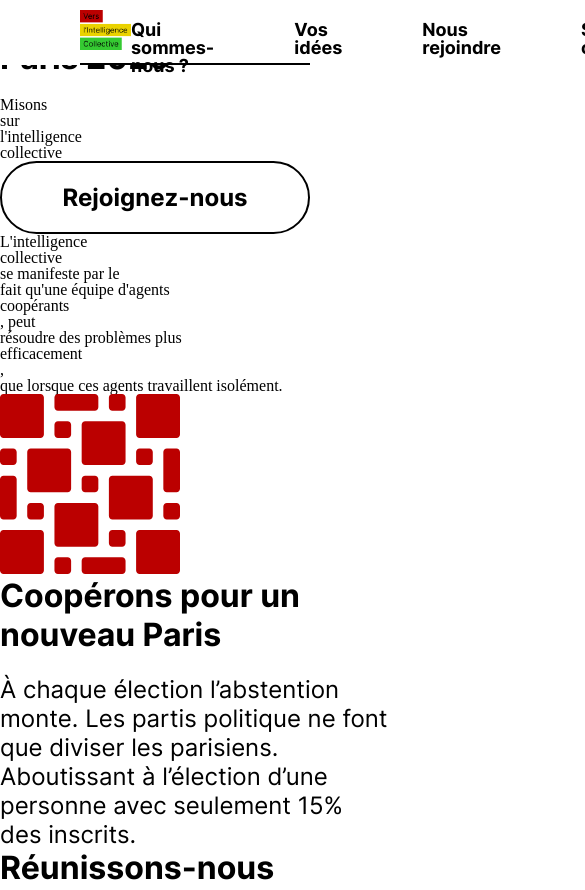
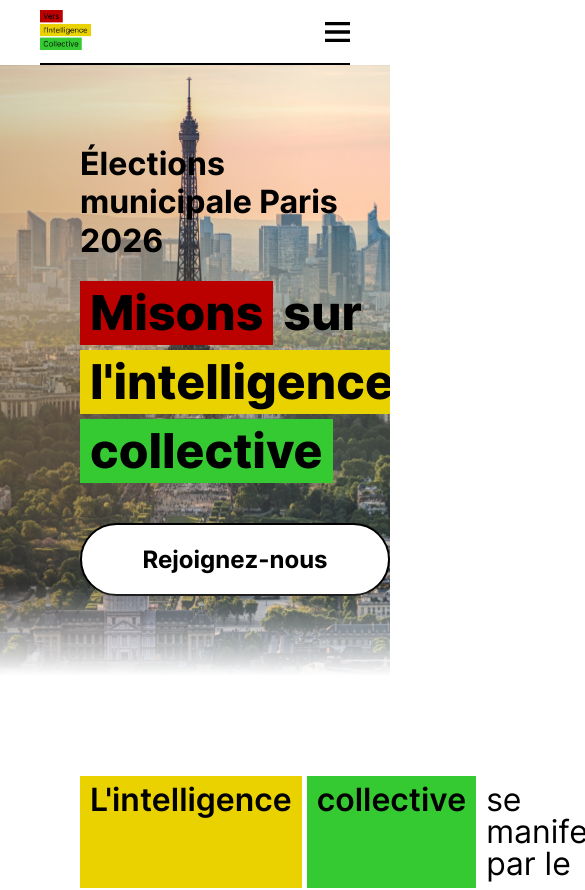
Before and after one commit to bdulong/VIC, a React (Create React App) app: page / in a window 390 px wide. Shown: the top 890 px of the page, 585 px wide, since content can reach past the window. Built offline with nearby package versions, Linux system fonts and the light colour scheme.

Commit message:
header css version finale

```diff
--- a/src/components/assets/header/header.css
+++ b/src/components/assets/header/header.css
@@ -1,8 +1,3 @@
-@font-face {
-    font-family: 'Inter';
-    src : url('../../../fonts/Inter.ttf');
-}
-
 header {
     position: fixed;
     top: 0;
@@ -12,7 +7,13 @@ header {
 }
 
 nav {
-    margin: 0 80px 0 80px;
+    margin: 0 80px;
+}
+
+@media (max-width: 701px) {
+    nav {
+        margin: 0 40px;
+    }
 }
 
 div.header-content {
@@ -68,3 +69,70 @@ a:hover {
     height: 164.5px;
     margin: -164.5px 0 0 0;
 }
+
+.burger-menu {
+    display: none;
+    cursor: pointer;
+}
+
+.burger-line {
+    width: 25px;
+    height: 3px;
+    background-color: black;
+    margin: 5px 0;
+}
+
+.mobile-menu {
+    display: none;
+}
+
+@media (max-width: 1020px) {
+    div.lien-redirection {
+        display: none;
+    }
+
+    .burger-menu {
+        display: flex;
+        align-items: center;
+    }
+
+    .mobile-menu {
+        position: absolute;
+        top: 60px;
+        left: 0;
+        width: 100%;
+        background-color: #fff;
+        box-sizing: border-box;
+        padding: 10px 80px 0 80px;
+    }
+
+    @media (max-width: 701px) {
+        .mobile-menu {
+            padding: 20px 40px 0 40px;
+        }
+    }
+
+    .mobile-menu ul {
+        font-family: 'Inter';
+        color: black;
+        font-size: 18px;
+        font-weight: 700;
+        height: 22px;
+    }
+
+    .mobile-menu ul:hover {
+        color: grey;
+    }
+
+    .mobile-menu.active {
+        display: block;
+    }
+
+    .mobile-menu ul {
+        margin-bottom: 15px;
+    }
+
+    .mobile-menu .last-item {
+        margin-bottom: 0;
+    }
+}
--- a/src/components/assets/header/header.jsx
+++ b/src/components/assets/header/header.jsx
@@ -1,20 +1,56 @@
-import React from 'react';
+import React, { useState, useEffect, useRef } from 'react';
 import { Link } from 'react-router-dom';
 import { HashLink } from 'react-router-hash-link';
 import './header.css'
 
 const Header = () => {
+    const [isMobileMenuOpen, setIsMobileMenuOpen] = useState(false);
+    const menuRef = useRef(null);
+    const burgerRef = useRef(null);
+
+    const toggleMobileMenu = (e) => {
+        e.stopPropagation();
+        setIsMobileMenuOpen(!isMobileMenuOpen);
+    };
+
+    useEffect(() => {
+        const handleClickOutside = (event) => {
+            if (menuRef.current && !menuRef.current.contains(event.target) &&
+                burgerRef.current && !burgerRef.current.contains(event.target)) {
+                setIsMobileMenuOpen(false);
+            }
+        };
+
+        document.addEventListener('mousedown', handleClickOutside);
+        return () => {
+            document.removeEventListener('mousedown', handleClickOutside);
+        };
+    }, []);
+
     return(
         <header>
             <nav>
                 <div className='header-content' >
-                    <ul><Link to="/"> <img className='logo' src='./images/logo.png' alt="Vers l'intelligence collective"></img></Link></ul>
+                    <Link to="/"><ul><img className='logo' src='./images/logo.png' alt="Vers l'intelligence collective"></img></ul></Link>
                     <div className='lien-redirection' >
-                    <ul><HashLink smooth to='/#qui-sommes-nous'>Qui sommes-nous ?</HashLink></ul>
-                    <Link to="/vos-idees"><ul>Vos idées</ul></Link>
-                    <Link to="/nous-rejoindre"><ul>Nous rejoindre</ul></Link>
-                    <Link to="/se-connecter"><ul>Se connecter</ul></Link>
+                        <HashLink smooth to='/#qui-sommes-nous'><ul>Qui sommes-nous ?</ul></HashLink>
+                        <Link to="/vos-idees"><ul>Vos idées</ul></Link>
+                        <Link to="/nous-rejoindre"><ul>Nous rejoindre</ul></Link>
+                        <Link to="/se-connecter"><ul>Se connecter</ul></Link>
                     </div>
+                    <div ref={burgerRef} className="burger-menu" onClick={toggleMobileMenu}>
+                        <img
+                            src={isMobileMenuOpen ? '/icons/close.svg' : '/icons/burger.svg'}
+                            alt={isMobileMenuOpen ? "Fermer le menu" : "Ouvrir le menu"}
+                        />
+                    </div>
+                </div>
+                <div ref={menuRef} className={`mobile-menu ${isMobileMenuOpen ? 'active' : ''}`}>
+                    <HashLink smooth to='/#qui-sommes-nous' onClick={toggleMobileMenu}><ul>Qui sommes-nous ?</ul></HashLink>
+                    <Link to="/vos-idees" onClick={toggleMobileMenu}><ul>Vos idées</ul></Link>
+                    <Link to="/nous-rejoindre" onClick={toggleMobileMenu}><ul>Nous rejoindre</ul></Link>
+                    <Link to="/se-connecter" onClick={toggleMobileMenu}><ul className='last-item'>Se connecter</ul></Link>
+                    <hr />
                 </div>
                 <hr />
             </nav>
--- a/src/components/connect/connect.jsx
+++ b/src/components/connect/connect.jsx
@@ -6,7 +6,7 @@ function ConnectPage() {
     return (
         <div>
             <Header />
-            <div className='title-container'>
+            {/* <div className='title-container'>
                 <div className='title-content'>
                     <div className='title-text-illustration'>
                         <img src='/icons/yellow-star-44-70.svg' alt="Ronds jaune décoratif"/>
@@ -14,7 +14,7 @@ function ConnectPage() {
                     </div>
                     <p>Pour trouver une nouvelle voie, ou des gens d’opinions différentes</p>
                 </div>
-            </div>
+            </div> */}
         </div>
     );
 }
--- a/src/components/landing/landing.css
+++ b/src/components/landing/landing.css
@@ -1,4 +1,3 @@
-@media (min-width: 1000px) {
 .hero-banner {
     position: relative;
     height: 100%;
@@ -125,6 +124,13 @@
     grid-template-columns: repeat(2, 1fr);
     gap: 40px;
 }
+@media (max-width: 950px) {
+    .reason-text-content__container {
+        display: grid;
+        grid-template-columns: repeat(1, 1fr);
+        gap: 40px;
+    }
+}
 
 .reason-title {
     display: flex;
@@ -143,8 +149,3 @@
     margin: 0 80px 104px 80px;
     gap: 20px;
 }
-}
-
-@media (max-width: 980px) {
-    /* Faire */
-}
```
Also changed, not shown: public/icons/burger.svg (added), public/icons/close.svg (added). Lines whose indentation alone changed are shown as unchanged.
